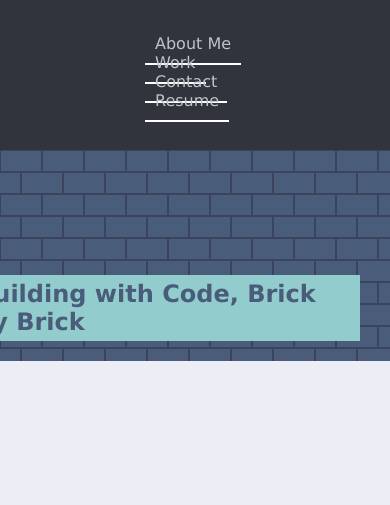
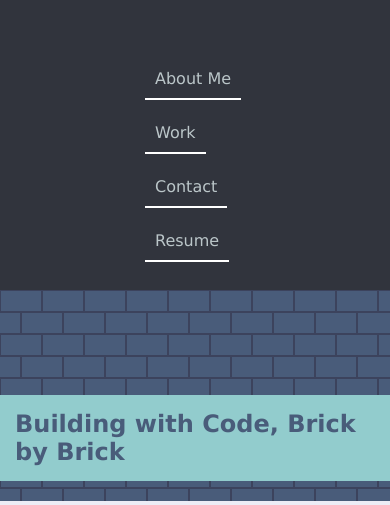
Before and after one commit to ChristianFlows/christianflows.github.io, a plain HTML site: page index.html in a window 390 px wide. Shown: the part 75-580 px from the top of the page. Drawn offline with Linux system fonts and the light colour scheme.

Commit message:
addition media queries tweaks

```diff
--- a/assets/css/style.css
+++ b/assets/css/style.css
@@ -252,3 +252,18 @@ footer a:visited {
     }
 
 }
+
+@media only screen and (max-width: 618px) {
+    header nav ul {
+        justify-content: normal;
+    }
+
+    header nav ul li {
+        margin-top: 35px;
+    }
+
+    .cta {
+        padding: 15px;
+        right: 0;
+    }
+}
```
